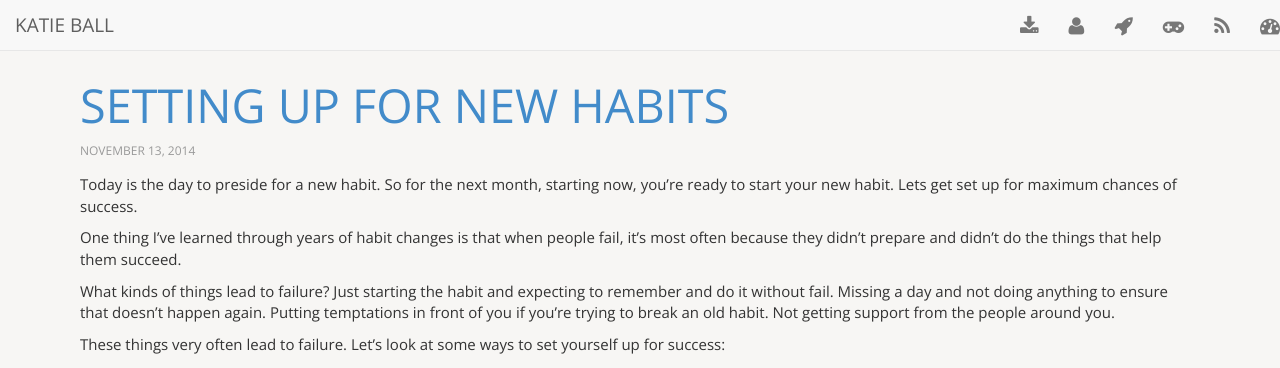
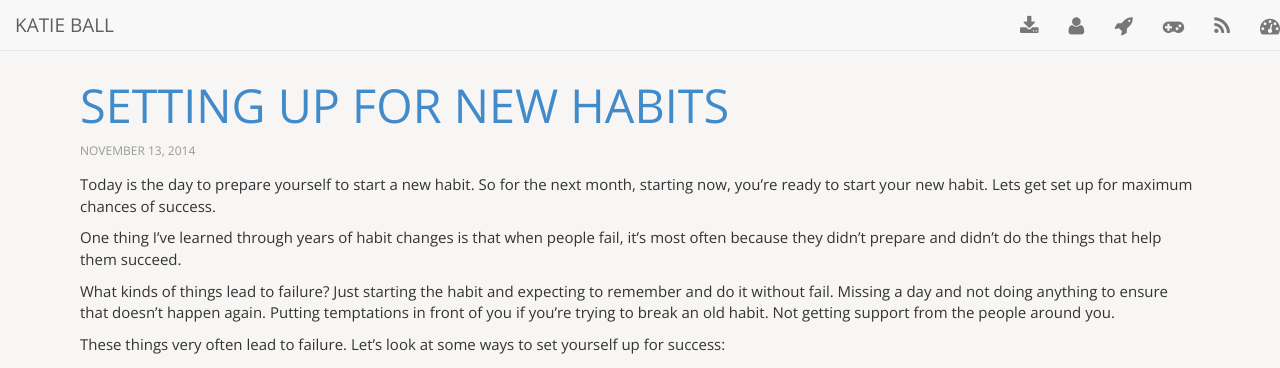
Before and after one commit to roachhd/roachhd.github.io, a Jekyll site: the page built from _posts/2014-11-13-setting-up-for-new-habits.md, in a window 1280 px wide and 1145 px high. Shown: the top 368 px of the window. Built offline with Jekyll 4.4.1, drawn with Linux system fonts in a browser that asks for light colours; nearby versions of some CDN libraries; Markdown is read by kramdown in place of the engine named in the settings; comment, search, counter and statistics services are not loaded.

Commit message:
Update 2014-11-13-setting-up-for-new-habits.md

```diff
--- a/_posts/2014-11-13-setting-up-for-new-habits.md
+++ b/_posts/2014-11-13-setting-up-for-new-habits.md
@@ -5,7 +5,7 @@ description: Prepare to start or break a habit and you'll have better chances of
 tags: [habits, zen, life]
 category: Zen Life
 ---
-Today is the day to preside for a new habit. So for the next month, starting now, you're ready to start your new habit. Lets get set up for maximum chances of success.
+Today is the day to prepare yourself to start a new habit. So for the next month, starting now, you're ready to start your new habit. Lets get set up for maximum chances of success.
 
 One thing I've learned through years of habit changes is that when people fail, it's most often because they didn't prepare and didn't do the things that help them succeed.
 
```
